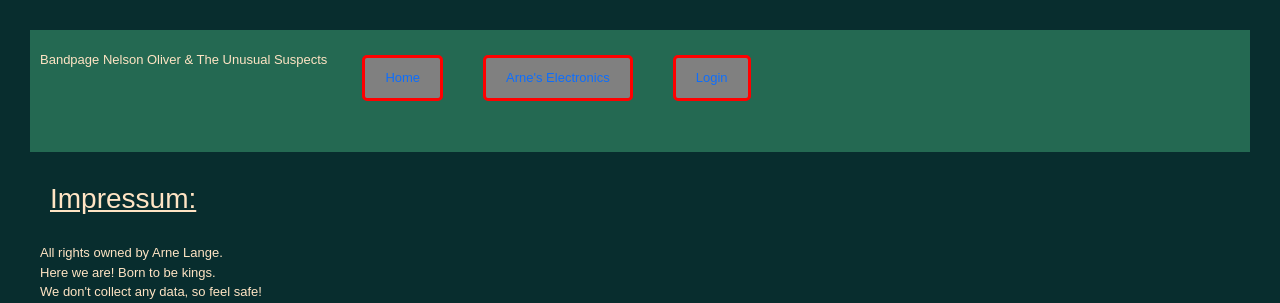
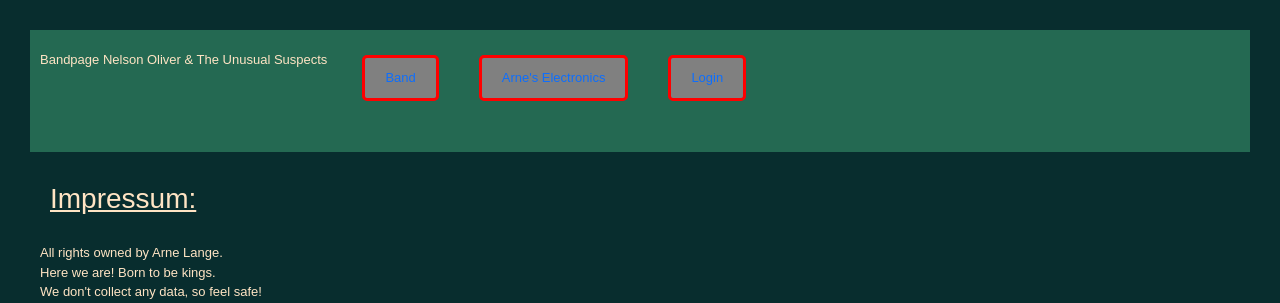
Before and after one commit to 100suspect100/personalpage, a PHP site: page / in a window 1280 px wide. Shown: the top 303 px of the page. Run offline with PHP 8.4, Linux system fonts and the light colour scheme.

Commit message:
changed button label on index page

```diff
--- a/index.php
+++ b/index.php
@@ -5,7 +5,7 @@
         <div class="logo">Bandpage Nelson Oliver & The Unusual Suspects</div>
         <ul class="nav-links">
 
-             <li><a href="about.php">Home</a></li>
+             <li><a href="about.php">Band</a></li>
              <li><a href="keys.php">Arne's Electronics</a></li>
              <li><a href="login.php">Login</a></li>
          </ul>
```
